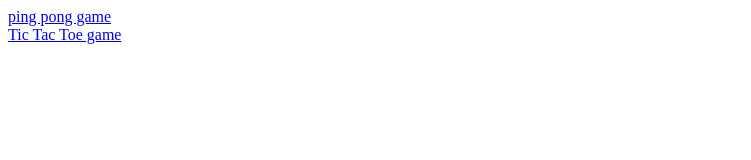
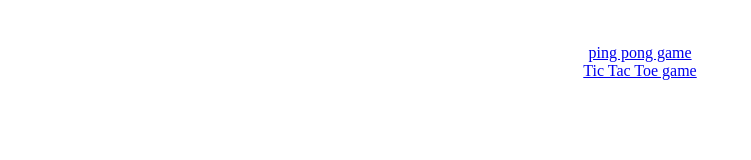
Before and after one commit to Joooomi/demo-app, a plain HTML site: page index.html in a window 1280 px wide. Shown: the whole page, without its empty margins (0-751 px from the left). Drawn offline with Linux system fonts and the light colour scheme.

Commit message:
Update index.html

```diff
--- a/index.html
+++ b/index.html
@@ -1,4 +1,7 @@
 <html>
+  <br><br>
+  <center>
 <a href="https://642bc55136db807628e4138b--jovial-medovik-a8bbe7.netlify.app/#"> ping pong game </a> <br>
-<a href="https://642cc793b993e42248da3b00--superlative-torte-1ab838.netlify.app/">Tic Tac Toe game </a>
+<a href="https://642cc793b993e42248da3b00--superlative-torte-1ab838.netlify.app/">Tic Tac Toe game </a><br>
+  </center>
 </html>
```
